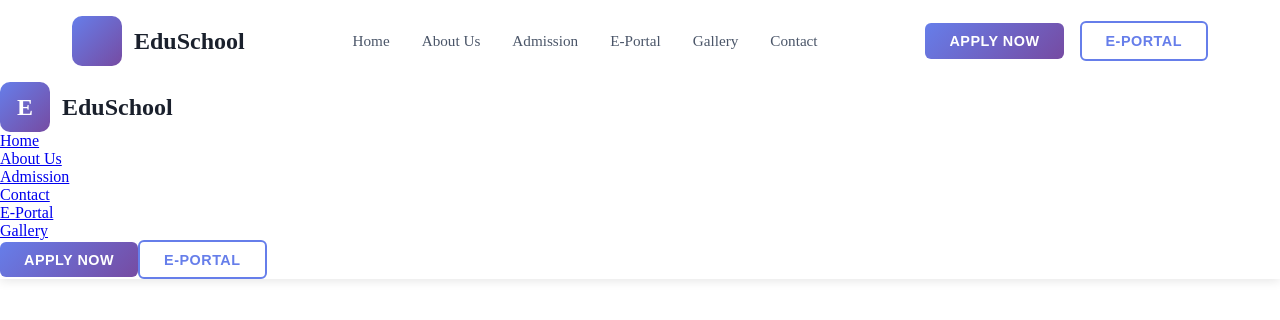
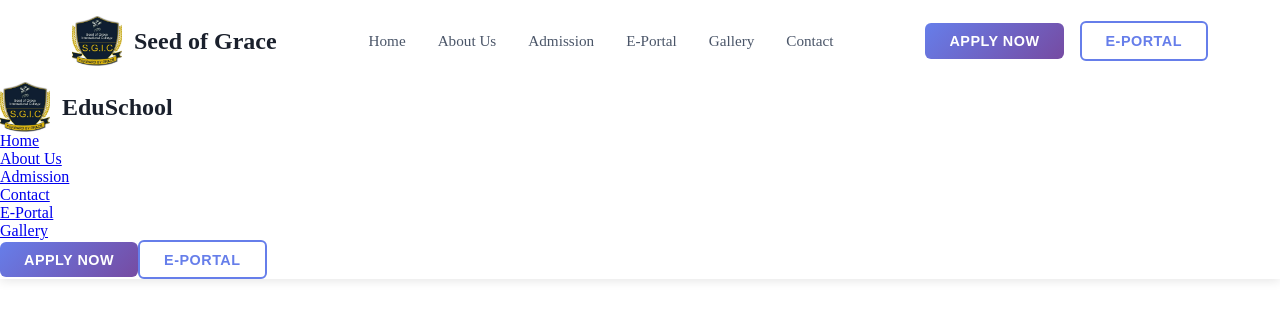
Before and after one commit to Mighty97/Seed-of-Grace-International-College, a React (Vite) app: page / in a window 1280 px wide. Shown: the top 320 px of the page. Built offline with nearby package versions, Linux system fonts and the light colour scheme.

Commit message:
logo import and mobile logo fix

```diff
--- a/src/components/Header.jsx
+++ b/src/components/Header.jsx
@@ -1,5 +1,6 @@
 import React, { useState } from 'react';
 import { Menu, X } from 'lucide-react';
+import SchoolLogo from '../assets/sgiclogo.jpg'
 import './Header.css'
 
 export function Header() {
@@ -14,8 +15,8 @@ export function Header() {
       <header className="header">
         <div className="header-container">
           <div className="logo-section">
-            <div className="logo"></div>
-            <div className="brand-text">EduSchool</div>
+              <img className="logo" src={SchoolLogo} alt="" />
+            <div className="brand-text">Seed of Grace </div>
           </div>
 
           <nav>
@@ -42,7 +43,7 @@ export function Header() {
         <div className={`mobile-menu ${isMenuOpen ? 'open' : ''}`}>
           <div className="mobile-menu-header">
             <div className="logo-section">
-              <div className="logo">E</div>
+              <img className="logo" src={SchoolLogo} alt="" />
               <div className="brand-text">EduSchool</div>
             </div>
             <button className="mobile-menu-btn" onClick={toggleMenu}>
```
Also changed, not shown: src/assets/sgiclogo.jpg (added).
